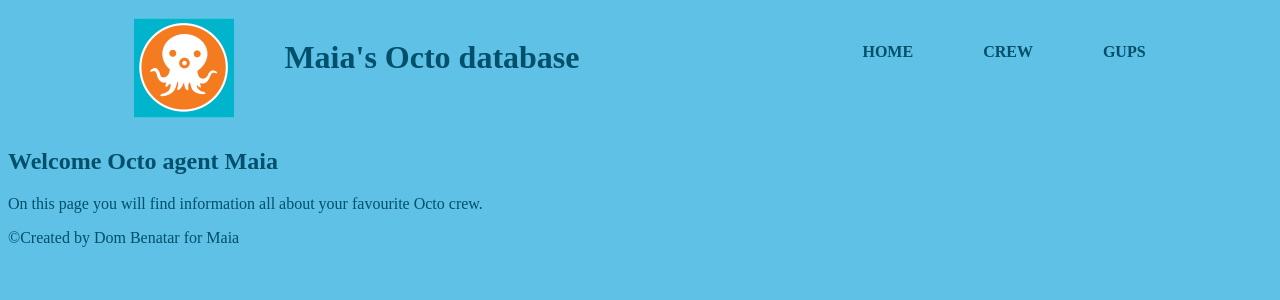
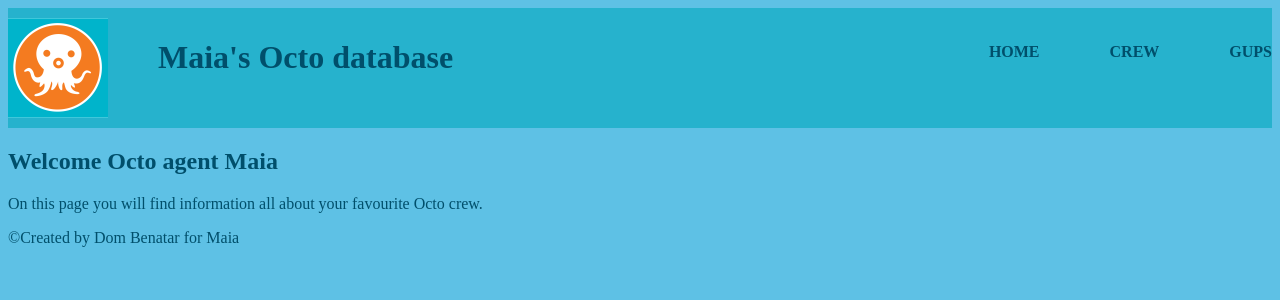
Before and after one commit to Dbenatar/ocoto-project, a React (Vite) app: page / in a window 1280 px wide. Shown: the top 300 px of the page. Built offline with nearby package versions, Linux system fonts and the light colour scheme.

Commit message:
nav bar tweaks

```diff
--- a/src/App.css
+++ b/src/App.css
@@ -6,13 +6,17 @@ body {
 }
 
 .header {
-  width: 80%;
+  width: 100%;
   margin: 0 auto;
 }
 
 .header img {
   height: 100px;
   length: 120px;
+}
+
+header {
+  background-color: #12adc5ba;
 }
 
 header::after {
```
